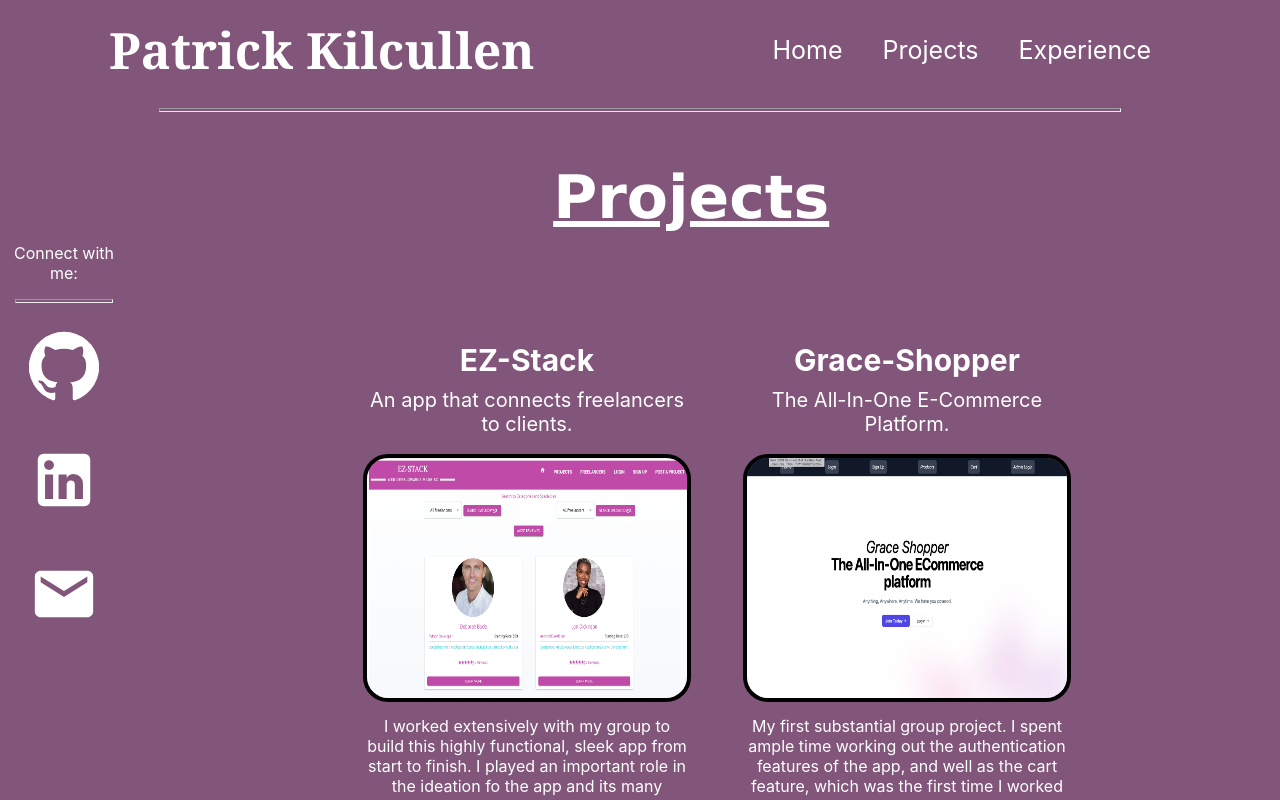
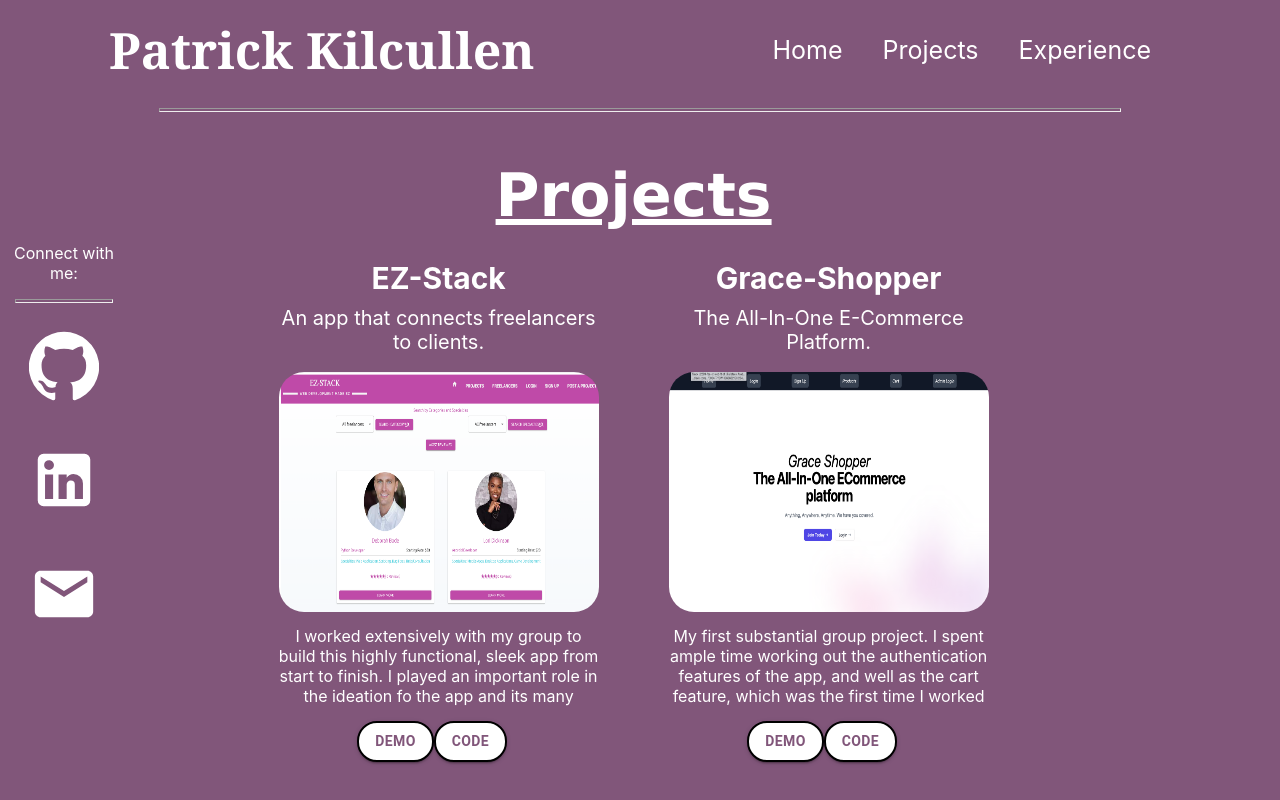
Before and after one commit to patKilcullen/kilcullen-portfolio, a React (Create React App) app: page /projects in a window 1280 px wide. Shown: the top 800 px of the page. Built offline with nearby package versions, Linux system fonts and the light colour scheme.

Commit message:
better centered main elements of projects page

```diff
--- a/src/App.css
+++ b/src/App.css
@@ -122,7 +122,8 @@ body{
 
 #main{
 margin-top: 0vh;
-  border: 2px solid #81567a;
+  /* border: 2px solid #81567a; */
+
   background-color:#81567a;
   /* height: 100vh; */
 
--- a/src/features/Projects.js
+++ b/src/features/Projects.js
@@ -1,40 +1,89 @@
-import React, {useEffect} from 'react'
-import {Link} from 'react-router-dom'
-import { projects } from './projectInfo'
+import React, { useEffect } from "react";
+import { Link } from "react-router-dom";
+import { projects } from "./projectInfo";
 
-import '../style/projects.css'
-import Button from '@mui/material/Button';
+import "../style/projects.css";
+import Button from "@mui/material/Button";
 
 const Projects = () => {
   useEffect(() => {
     window.scrollTo(0, 0); // Scroll to the top of the page when component renders
   }, []);
   return (
-    <div id="main" >
-        <h1 className='projectsPageTitle'>Projects</h1>
-        <div id="mainContent">
-
-            <div className='mainProjectContainer'>
-
-        {projects.map((project,idx)=>{
+    <div id="main">
+      <div id="projectsPage">
+        <h1 className="projectsPageTitle">Projects</h1>
+        {/* <div id="mainContent"> */}
+        <div className="mainProjectContainer">
+          {projects.map((project, idx) => {
             return (
-                <div className='projectContainer' key={idx}>
-                    <div className='name'>{project.name}</div>
-                    <div className='description'>{project.description}</div>
-                    <Link to={project.demo} target="_blank" rel="noopener noreferrer"> <img className='projectPic' src={project.pic} alt="screenshot of project"/></Link>
+              <div className="projectContainer" key={idx}>
+                <div className="name">{project.name}</div>
+                <div className="description">{project.description}</div>
+                <Link
+                  to={project.demo}
+                  target="_blank"
+                  rel="noopener noreferrer"
+                >
+                  {" "}
+                  <img
+                    className="projectPic"
+                    src={project.pic}
+                    alt="screenshot of project"
+                  />
+                </Link>
                 {/* <img className='projectPic' src={project.pic} alt="screenshot of project"/> */}
-                    <div className='projectAbout'> {project.about}</div>
-                    <div className='buttons'>
-              <Link to={project.demo} target="_blank" rel="noopener noreferrer"> <Button className="button" variant="contained" sx={{color:'#81567a', backgroundColor: 'white', fontWeight: "bold", borderRadius: '20px', border: "2px solid black"}}>Demo</Button></Link>
-               <Link to={project.code} target="_blank" rel="noopener noreferrer"> <Button className="button" variant="contained" sx={{color:'#81567a', backgroundColor: 'white', fontWeight: "bold", borderRadius: '20px', border: "2px solid black"}}>Code</Button></Link>
+                <div className="projectAbout"> {project.about}</div>
+                <div className="buttons">
+                  <Link
+                    to={project.demo}
+                    target="_blank"
+                    rel="noopener noreferrer"
+                  >
+                    {" "}
+                    <Button
+                      className="button"
+                      variant="contained"
+                      sx={{
+                        color: "#81567a",
+                        backgroundColor: "white",
+                        fontWeight: "bold",
+                        borderRadius: "20px",
+                        border: "2px solid black",
+                      }}
+                    >
+                      Demo
+                    </Button>
+                  </Link>
+                  <Link
+                    to={project.code}
+                    target="_blank"
+                    rel="noopener noreferrer"
+                  >
+                    {" "}
+                    <Button
+                      className="button"
+                      variant="contained"
+                      sx={{
+                        color: "#81567a",
+                        backgroundColor: "white",
+                        fontWeight: "bold",
+                        borderRadius: "20px",
+                        border: "2px solid black",
+                      }}
+                    >
+                      Code
+                    </Button>
+                  </Link>
                 </div>
               </div>
-            )
+            );
           })}
+        </div>
+        {/* </div> */}
+      </div>
+    </div>
+  );
+};
 
-            </div>
-            </div></div>
-  )
-}
-
-export default Projects
+export default Projects;
--- a/src/features/projectInfo.js
+++ b/src/features/projectInfo.js
@@ -34,8 +34,8 @@ export const projects = [
     pic: balderdashPic
 },
 {
-    name: "My First Full Stack App",
-    description: "The title says it all! This was the first full stack app I ever made.",
+    name: "Full Stack App",
+    description: "This was the first full stack app I ever made!",
     about: "It may not look like much, but I was proud of my first full stap, CRUD app. I received the highest grade in my cohort of 60+ students, and my instructor described it as the 'Best project I have seen yet!' I put a lot of effort into it, and thoroughly searched for and eliminated manny bugs.",
     code: "https://github.com/patKilcullen/jpfp-template-V2-a",
     demo: "https://youtu.be/yNKRxSyjyG8",
--- a/src/style/navbar.css
+++ b/src/style/navbar.css
@@ -43,7 +43,8 @@
 
 }
   .divider {
-    width: 75%;
+    /* width: 75%; */
+    width: 100vw;
     color: rgb(137, 11, 11);
     height: 2px;
   }
--- a/src/style/projects.css
+++ b/src/style/projects.css
@@ -1,9 +1,28 @@
+
+/* #projectsPage {
+    display: flex;
+    flex-direction: column;
+    margin-left: 100px;
+    gap: 5vh;
+    border: 5px solid green
+} */
+#projectsPage {
+    display: flex;
+    flex-direction: column;
+    /* margin-left: 100px; */
+margin-left: 12vw;
+    gap: 5vh;
+
+    width: 75%;
+
+}
 
 .pageTitle {
     color: white;
     font-size: 60px;
     text-decoration: underline;
     font-family:Verdana, Geneva, Tahoma, sans-serif;
+    margin-bottom: 50vh;
 
 }
 .projectsPageTitle {
@@ -11,15 +30,23 @@
     font-size: 60px;
     text-decoration: underline;
     font-family:Verdana, Geneva, Tahoma, sans-serif;
-    margin-left: 8vw;
+    /* margin-left: 8vw; */
+    align-self: center;
 }
 .mainProjectContainer {
     display: flex;
-    width: 100%;
+    /* width: 100%; */
+    width: 75%;
     flex-wrap: wrap;
     gap: 60px;
-    margin-left: 125px;
+    /* margin-left: 125px; */
     margin-top: -50px;
+
+    /* margin-left: 15vw; */
+    align-self: center;
+    justify-content: space-around;
+
+
 }
 
 .projectContainer {
@@ -29,6 +56,7 @@
     align-content: center;
     max-width: 25vw;
     gap: 10px;
+
 }
 .name{
     color: white;
@@ -45,7 +73,7 @@
     height: 30vh;
     border-radius: 25px;
     max-width: 25vw;
-    border: 4px solid black;
+
 }
 .projectAbout {
     overflow: auto;
@@ -68,9 +96,14 @@
 
 @media only screen and (max-width: 600px) {
     .mainProjectContainer {
-        margin-left: -45vw;
+        /* margin-left: -45vw; */
 
-
+       margin-left: 0;
+       align-self: start;
+       /* justify-content: space-between; */
+    }
+    #projectsPage {
+        margin-left: 15vw;
     }
     .pageTitle {
       font-size: 7vh;
@@ -80,6 +113,7 @@
         font-size: 7vh;
        margin-left: -20vw;
       }
+
     .projectContainer {
         min-width: 50vw;
     }
```
Lines whose indentation alone changed are shown as unchanged.
